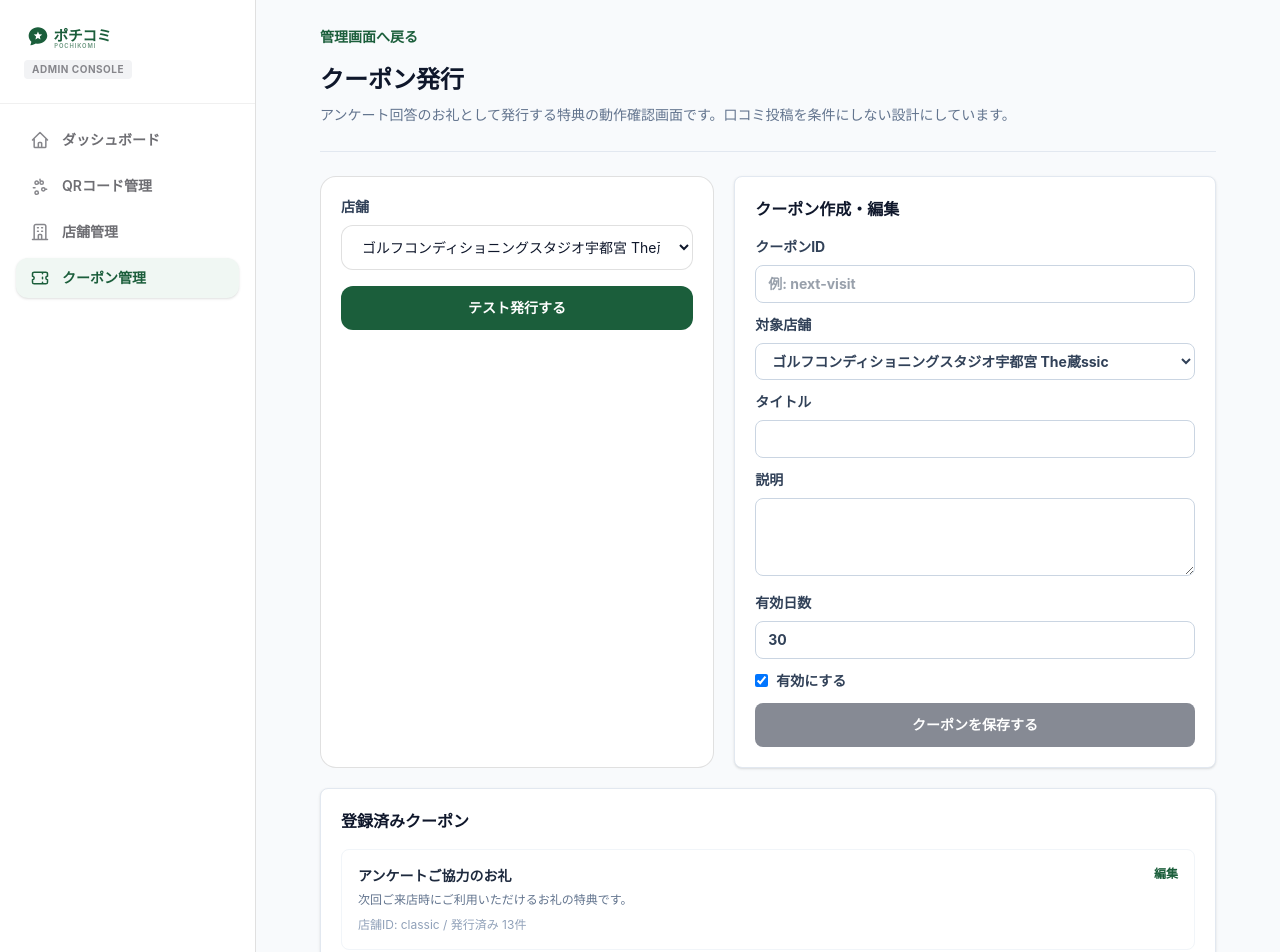
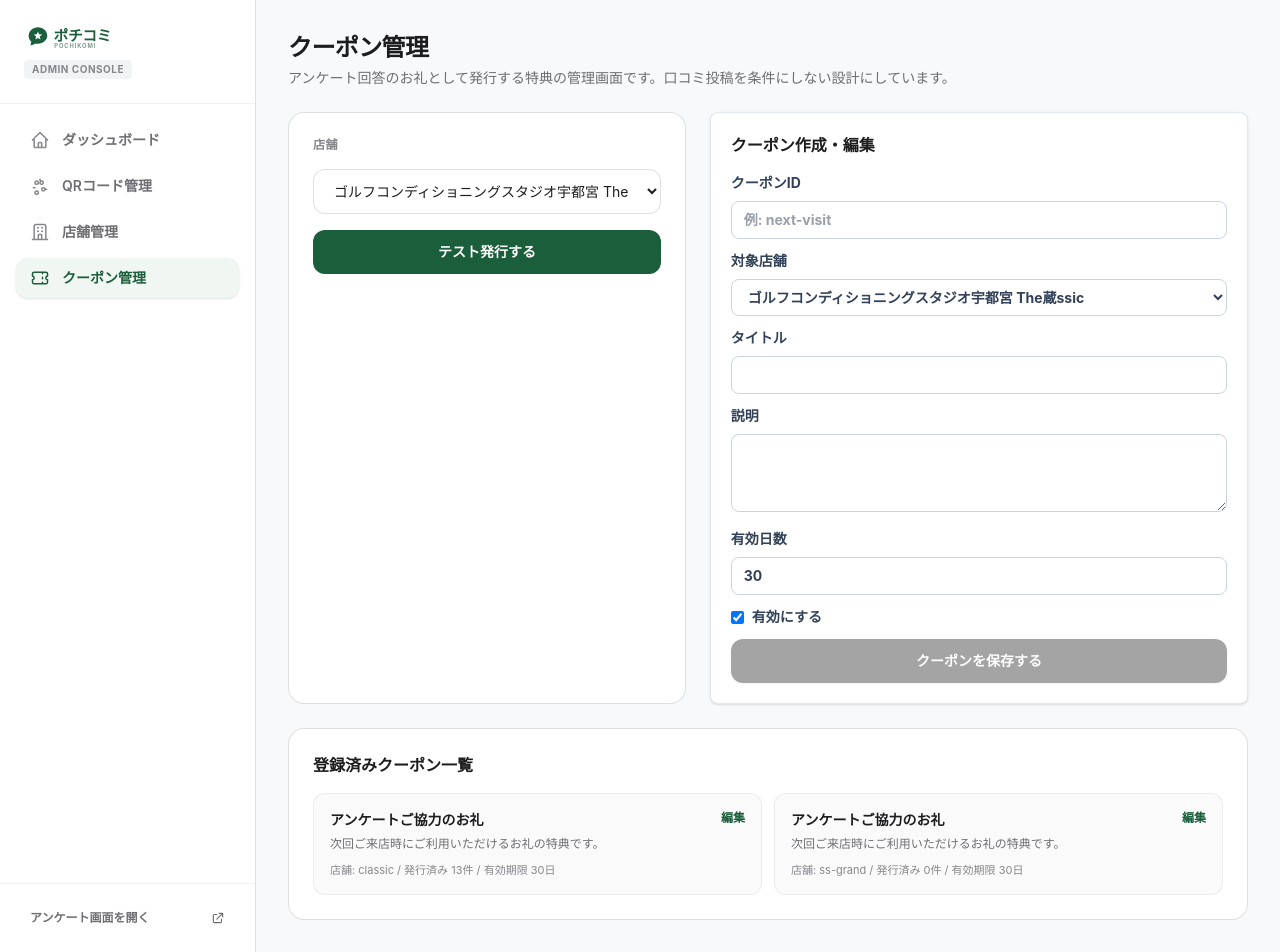
Before and after one commit to chokogitogito/pochikomi-app, a Next.js app: page /admin/coupons in a window 1280 px wide. Shown: the top 952 px of the page. Built offline with nearby package versions, Linux system fonts and the light colour scheme.

Commit message:
feat(phase-b): 管理画面各ページをApple流デザイントークンと共通シェルへ完全統合

```diff
--- a/app/admin/coupons/page.tsx
+++ b/app/admin/coupons/page.tsx
@@ -1,7 +1,6 @@
 "use client";
 
 import { useEffect, useState } from "react";
-import Link from "next/link";
 import type { Coupon, Store } from "@/lib/types";
 
 type IssuedCoupon = {
@@ -116,21 +115,19 @@ export default function CouponAdminPage() {
   };
 
   return (
-    <main className="min-h-screen bg-slate-50 px-5 py-6 text-slate-900">
-      <div className="mx-auto max-w-4xl">
-        <header className="border-b border-slate-200 pb-6">
-          <Link href="/admin" className="text-sm font-bold text-brand hover:underline">
-            管理画面へ戻る
-          </Link>
-          <h1 className="mt-4 text-2xl font-bold">クーポン発行</h1>
-          <p className="mt-2 text-sm leading-relaxed text-slate-500">
-            アンケート回答のお礼として発行する特典の動作確認画面です。口コミ投稿を条件にしない設計にしています。
+    <div className="p-6 md:p-8 max-w-5xl">
+      <header className="mb-6">
+        <h1 className="text-2xl font-bold text-text-primary display-heading">クーポン管理</h1>
+        <p className="text-text-secondary text-sm mt-1">
+          アンケート回答のお礼として発行する特典の管理画面です。口コミ投稿を条件にしない設計にしています。
         </p>
       </header>
 
-        <section className="mt-6 grid gap-5 md:grid-cols-[0.9fr_1.1fr]">
-          <div className="rounded-2xl border border-border-default bg-surface p-5 shadow-card">
-            <label className="block text-sm font-bold text-slate-700">店舗</label>
+      <section className="grid gap-6 lg:grid-cols-[0.85fr_1.15fr]">
+        <div className="rounded-2xl border border-border-default bg-surface p-6 shadow-card">
+          <label className="block text-xs font-bold uppercase tracking-wider text-text-tertiary mb-2">
+            店舗
+          </label>
             <select
               value={storeId}
               onChange={(event) => setStoreId(event.target.value)}
@@ -244,7 +241,7 @@ export default function CouponAdminPage() {
               <button
                 onClick={saveCoupon}
                 disabled={saving || !couponForm.storeId || !couponForm.title}
-                className="w-full rounded-lg bg-slate-900 px-4 py-3 text-sm font-bold text-white disabled:opacity-50"
+                className="w-full rounded-xl bg-text-primary px-4 py-3 text-sm font-bold text-white shadow-sm pressable hover:bg-black disabled:opacity-40"
               >
                 {saving ? "保存中..." : "クーポンを保存する"}
               </button>
@@ -252,31 +249,30 @@ export default function CouponAdminPage() {
           </div>
         </section>
 
-        <section className="mt-5 rounded-lg border border-slate-200 bg-white p-5 shadow-sm">
-          <h2 className="text-base font-bold">登録済みクーポン</h2>
-            <div className="mt-4 space-y-3">
+        <section className="mt-6 rounded-2xl border border-border-default bg-surface p-6 shadow-card">
+          <h2 className="text-base font-bold text-text-primary">登録済みクーポン一覧</h2>
+          <div className="mt-4 grid gap-3 sm:grid-cols-2">
             {coupons.map((coupon) => (
-                <div key={coupon.id} className="rounded-lg border border-slate-100 p-4">
+              <div key={coupon.id} className="rounded-xl border border-border-subtle bg-surface-secondary/40 p-4">
                 <div className="flex items-start justify-between gap-3">
-                    <p className="text-sm font-bold text-slate-800">{coupon.title}</p>
+                  <p className="text-sm font-bold text-text-primary">{coupon.title}</p>
                   <button
                     onClick={() => editCoupon(coupon)}
-                      className="text-xs font-bold text-brand hover:underline"
+                    className="text-xs font-bold text-brand hover:underline pressable"
                   >
                     編集
                   </button>
                 </div>
-                  <p className="mt-1 text-xs leading-relaxed text-slate-500">
+                <p className="mt-1 text-xs leading-relaxed text-text-secondary">
                   {coupon.description}
                 </p>
-                  <p className="mt-2 text-xs text-slate-400">
-                    店舗ID: {coupon.storeId} / 発行済み {coupon.issuedCount}件
+                <p className="mt-2 text-[11px] text-text-tertiary">
+                  店舗: {coupon.storeId} / 発行済み {coupon.issuedCount}件 / 有効期限 {coupon.expiresInDays}日
                 </p>
               </div>
             ))}
           </div>
         </section>
     </div>
-    </main>
   );
 }
--- a/app/admin/qr/page.tsx
+++ b/app/admin/qr/page.tsx
@@ -1,7 +1,6 @@
 "use client";
 
 import { useEffect, useState } from "react";
-import Link from "next/link";
 import QRCode from "react-qr-code";
 import type { Store } from "@/lib/types";
 
@@ -28,28 +27,24 @@ export default function QRPage() {
   const selectedStore = storeList.find((store) => store.id === selectedId);
 
   return (
-    <div className="min-h-screen bg-gray-50 p-6">
-      <div className="max-w-md mx-auto">
+    <div className="p-6 md:p-8 max-w-2xl">
       {/* ヘッダー */}
       <div className="mb-6">
-          <Link href="/admin" className="text-sm font-bold text-brand hover:underline">
-            管理画面へ戻る
-          </Link>
-          <h1 className="text-xl font-bold text-gray-800">QRコード管理</h1>
-          <p className="text-gray-500 text-sm mt-1">
-            店舗別のアンケートQRコードを表示・印刷できます。
+        <h1 className="text-2xl font-bold text-text-primary display-heading">QRコード管理</h1>
+        <p className="text-text-secondary text-sm mt-1">
+          卓上POPやチラシに印刷する、店舗別のお客様用アンケートQRコードを発行・印刷できます。
         </p>
       </div>
 
       {/* 店舗選択 */}
-        <div className="bg-white rounded-2xl p-5 shadow-sm border border-gray-100 mb-5">
-          <label className="block text-sm font-medium text-gray-700 mb-2">
-            店舗を選択
+      <div className="bg-surface rounded-2xl p-5 shadow-card border border-border-default mb-5">
+        <label className="block text-xs font-bold uppercase tracking-wider text-text-tertiary mb-2">
+          対象店舗を選択
         </label>
         <select
           value={selectedId}
           onChange={(e) => setSelectedId(e.target.value)}
-            className="w-full border border-gray-200 rounded-xl px-4 py-3 text-gray-700 text-base focus:outline-none focus:border-orange-400"
+          className="w-full border border-border-default rounded-xl px-4 py-3 text-text-primary bg-surface text-base focus:outline-none focus:border-brand focus:ring-1 focus:ring-brand shadow-xs"
         >
           {storeList.map((store) => (
             <option key={store.id} value={store.id}>
@@ -61,15 +56,18 @@ export default function QRPage() {
 
       {/* QRコード表示 */}
       {selectedStore && (
-          <div className="bg-white rounded-2xl p-6 shadow-sm border border-gray-100 text-center">
-            <p className="text-sm font-medium text-gray-600 mb-1">
+        <div className="bg-surface rounded-2xl p-6 md:p-8 shadow-card border border-border-default text-center">
+          <div className="inline-block px-3 py-1 bg-brand-light rounded-full mb-3">
+            <span className="text-xs font-bold text-brand">{selectedStore.category}</span>
+          </div>
+          <h2 className="text-lg font-bold text-text-primary mb-1">
             {selectedStore.name}
-            </p>
-            <p className="text-xs text-gray-400 mb-5 break-all">{surveyUrl}</p>
+          </h2>
+          <p className="text-xs text-text-tertiary mb-6 font-mono break-all max-w-md mx-auto">{surveyUrl}</p>
 
           {/* QRコード */}
-            <div className="flex justify-center mb-5">
-              <div className="p-4 bg-white border-2 border-gray-100 rounded-2xl inline-block">
+          <div className="flex justify-center mb-6">
+            <div className="p-6 bg-white border border-border-subtle rounded-3xl shadow-sm inline-block">
               <QRCode
                 value={surveyUrl}
                 size={200}
@@ -78,33 +76,35 @@ export default function QRPage() {
             </div>
           </div>
 
-            {/* 印刷ボタン */}
+          {/* 印刷・プレビューボタン */}
+          <div className="flex flex-col sm:flex-row gap-3 max-w-sm mx-auto">
             <button
               onClick={() => window.print()}
-              className="w-full py-3 rounded-xl bg-orange-500 text-white font-bold hover:bg-orange-600 transition-colors"
+              className="flex-1 py-3.5 px-5 rounded-xl bg-brand text-white font-bold text-sm shadow-brand pressable hover:bg-brand-hover flex items-center justify-center gap-2"
             >
-              印刷する
+              <svg className="w-4 h-4" fill="none" stroke="currentColor" viewBox="0 0 24 24">
+                <path strokeLinecap="round" strokeLinejoin="round" strokeWidth={2} d="M17 17h2a2 2 0 002-2v-4a2 2 0 00-2-2H5a2 2 0 00-2 2v4a2 2 0 002 2h2m2 4h6a2 2 0 002-2v-4a2 2 0 00-2-2H9a2 2 0 00-2 2v4a2 2 0 002 2zm8-12V5a2 2 0 00-2-2H9a2 2 0 00-2 2v4h10z" />
+              </svg>
+              <span>卓上POP用に印刷</span>
             </button>
-
-            <p className="text-xs text-gray-400 mt-3">
-              このQRコードをお客様が読み取ることで<br />
-              アンケート画面が開きます。
-            </p>
-          </div>
-        )}
-
-        {/* テストリンク */}
-        <div className="mt-5 text-center">
             <a
               href={surveyUrl}
               target="_blank"
               rel="noopener noreferrer"
-            className="text-sm text-orange-500 underline"
+              className="py-3.5 px-5 rounded-xl border border-border-default bg-surface text-text-primary font-bold text-sm shadow-card pressable hover:bg-surface-secondary flex items-center justify-center gap-2"
             >
-            アンケート画面をプレビューする
+              <span>実画面を開く</span>
+              <svg className="w-3.5 h-3.5 text-text-tertiary" fill="none" stroke="currentColor" viewBox="0 0 24 24">
+                <path strokeLinecap="round" strokeLinejoin="round" strokeWidth={2} d="M10 6H6a2 2 0 00-2 2v10a2 2 0 002 2h10a2 2 0 002-2v-4M14 4h6m0 0v6m0-6L10 14" />
+              </svg>
             </a>
           </div>
+
+          <p className="text-xs text-text-tertiary mt-4">
+            ※来店客がスマートフォンのカメラでこのQRを読み取ると、店舗専用のアンケート画面が開きます。
+          </p>
         </div>
+      )}
     </div>
   );
 }
--- a/app/admin/stores/StoreForm.tsx
+++ b/app/admin/stores/StoreForm.tsx
@@ -66,7 +66,7 @@ export default function StoreForm({
   };
 
   return (
-    <div className="rounded-lg border border-slate-200 bg-white p-5 shadow-sm">
+    <div className="rounded-2xl border border-border-default bg-surface p-6 shadow-card">
       <div className="grid gap-4 md:grid-cols-2">
         <TextField
           label="店舗ID"
--- a/app/admin/stores/[storeId]/page.tsx
+++ b/app/admin/stores/[storeId]/page.tsx
@@ -1,4 +1,3 @@
-import Link from "next/link";
 import { notFound } from "next/navigation";
 import { getStore } from "@/lib/db";
 import StoreForm from "../StoreForm";
@@ -18,19 +17,14 @@ export default async function EditStorePage({
   }
 
   return (
-    <main className="min-h-screen bg-slate-50 px-5 py-6 text-slate-900">
-      <div className="mx-auto max-w-5xl">
-        <Link href="/admin" className="text-sm font-bold text-brand hover:underline">
-          管理画面へ戻る
-        </Link>
-        <h1 className="mt-4 text-2xl font-bold">店舗編集</h1>
-        <p className="mt-2 text-sm text-slate-500">
+    <div className="p-6 md:p-8 max-w-5xl">
+      <header className="mb-6">
+        <h1 className="text-2xl font-bold text-text-primary display-heading">店舗編集</h1>
+        <p className="mt-1 text-sm text-text-secondary">
           {store.name} の口コミ生成キーワード、GoogleレビューURL、アンケート項目を編集します。
         </p>
-        <div className="mt-6">
-          <StoreForm mode="edit" initialStore={store} />
-        </div>
-      </div>
-    </main>
+      </header>
+      <StoreForm mode="edit" initialStore={store} />
+    </div>
   );
 }
--- a/app/admin/stores/new/page.tsx
+++ b/app/admin/stores/new/page.tsx
@@ -1,21 +1,15 @@
-import Link from "next/link";
 import StoreForm from "../StoreForm";
 
 export default function NewStorePage() {
   return (
-    <main className="min-h-screen bg-slate-50 px-5 py-6 text-slate-900">
-      <div className="mx-auto max-w-5xl">
-        <Link href="/admin" className="text-sm font-bold text-brand hover:underline">
-          管理画面へ戻る
-        </Link>
-        <h1 className="mt-4 text-2xl font-bold">店舗追加</h1>
-        <p className="mt-2 text-sm text-slate-500">
+    <div className="p-6 md:p-8 max-w-5xl">
+      <header className="mb-6">
+        <h1 className="text-2xl font-bold text-text-primary display-heading">店舗追加</h1>
+        <p className="mt-1 text-sm text-text-secondary">
           業種に依存しない形で、店舗ごとの口コミ導線とアンケート項目を設定します。
         </p>
-        <div className="mt-6">
-          <StoreForm mode="create" />
-        </div>
-      </div>
-    </main>
+      </header>
+      <StoreForm mode="create" />
+    </div>
   );
 }
```
Lines whose indentation alone changed are shown as unchanged.
